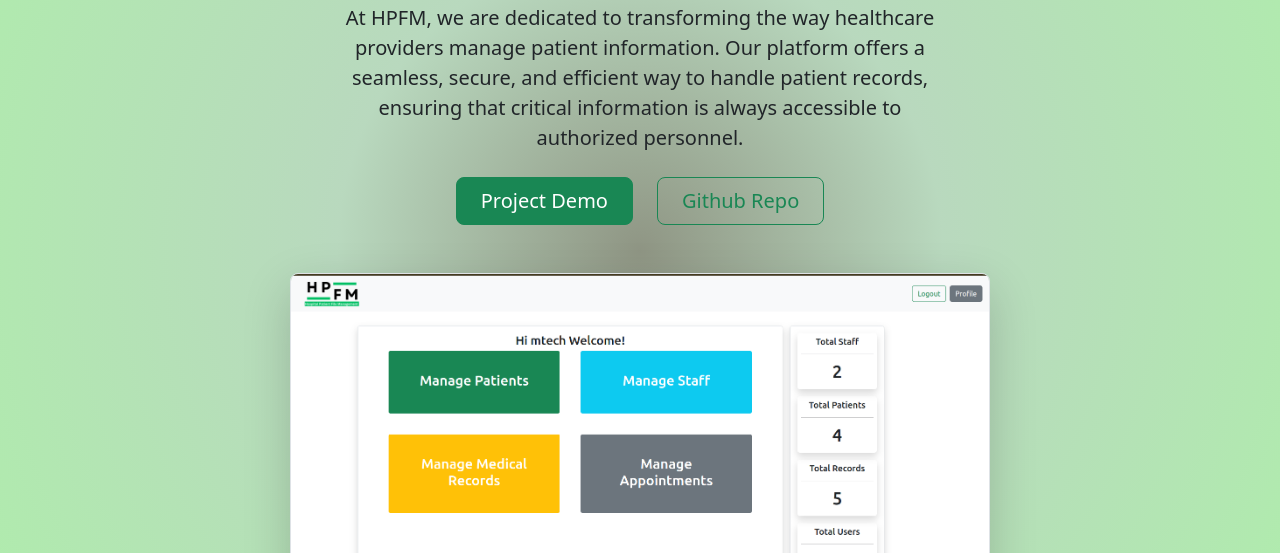
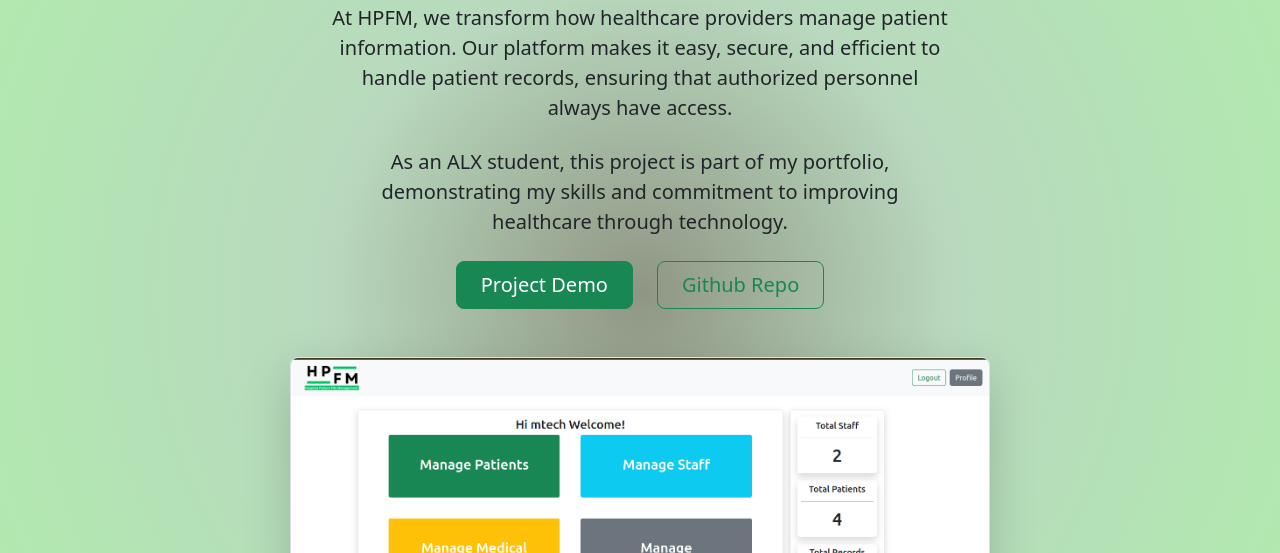
Before and after one commit to francisthore/francisthore.github.io, a plain HTML site: page index.html in a window 1280 px wide. Shown: the part 247-800 px from the top of the page. Drawn offline with nearby package versions, Linux system fonts and the light colour scheme.

Commit message:
add my story

```diff
--- a/index.html
+++ b/index.html
@@ -34,7 +34,9 @@
         <h1 class="display-4 fw-bold">Welcome to <br /> Health & Patient File Management (HPFM)
         </h1>
         <div class="col-lg-6 mx-auto">
-          <p class="lead mb-4">At HPFM, we are dedicated to transforming the way healthcare providers manage patient information. Our platform offers a seamless, secure, and efficient way to handle patient records, ensuring that critical information is always accessible to authorized personnel.</p>
+          <p class="lead mb-4">At HPFM, we transform how healthcare providers manage patient information. Our platform makes it easy, secure, and efficient to handle patient records, ensuring that authorized personnel always have access. </p>
+
+            <p class="lead mb-4"> As an ALX student, this project is part of my portfolio, demonstrating my skills and commitment to improving healthcare through technology.</p>
           <div class="d-grid gap-2 d-sm-flex justify-content-sm-center mb-5">
             <a href="https://app.thore.tech" target="_blank" class="btn btn-success btn-lg px-4 me-sm-3">Project Demo</a>
             <a href="https://github.com/francisthore/hospital_patient_file_management" target="_blank" class="btn btn-outline-success btn-lg px-4">Github Repo</a>
```
